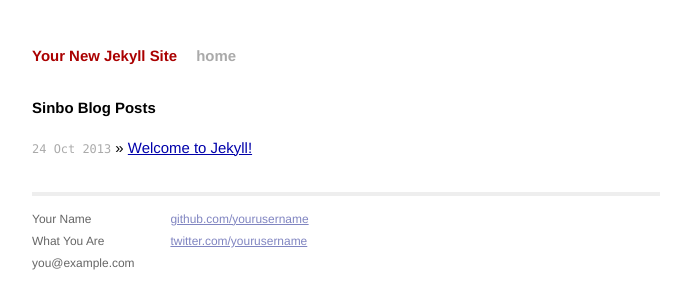
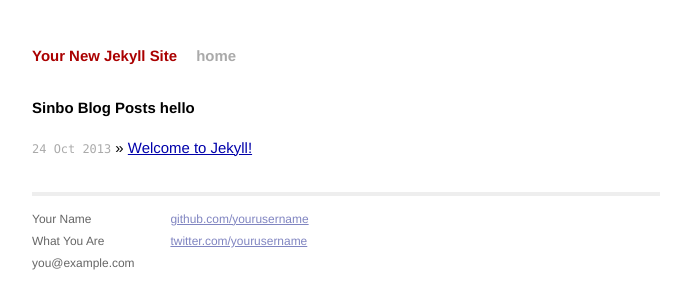
Before and after one commit to sinbo520/sinbo520.github.io, a Jekyll site: the page built from index.html, in a window 1280 px wide. Shown: the top 292 px of the page, without its empty margins (294-985 px from the left). Built offline with Jekyll 4.4.1, drawn with Linux system fonts in a browser that asks for light colours; Markdown is read by kramdown in place of the engine named in the settings.

Commit message:
change index

```diff
--- a/index.html
+++ b/index.html
@@ -4,7 +4,7 @@ title: Your New Jekyll Site
 ---
 
 <div id="home">
-  <h1>Sinbo Blog Posts</h1>
+  <h1>Sinbo Blog Posts hello</h1>
   <ul class="posts">
     {% for post in site.posts %}
       <li><span>{{ post.date | date_to_string }}</span> &raquo; <a href="{{ post.url }}">{{ post.title }}</a></li>
```
